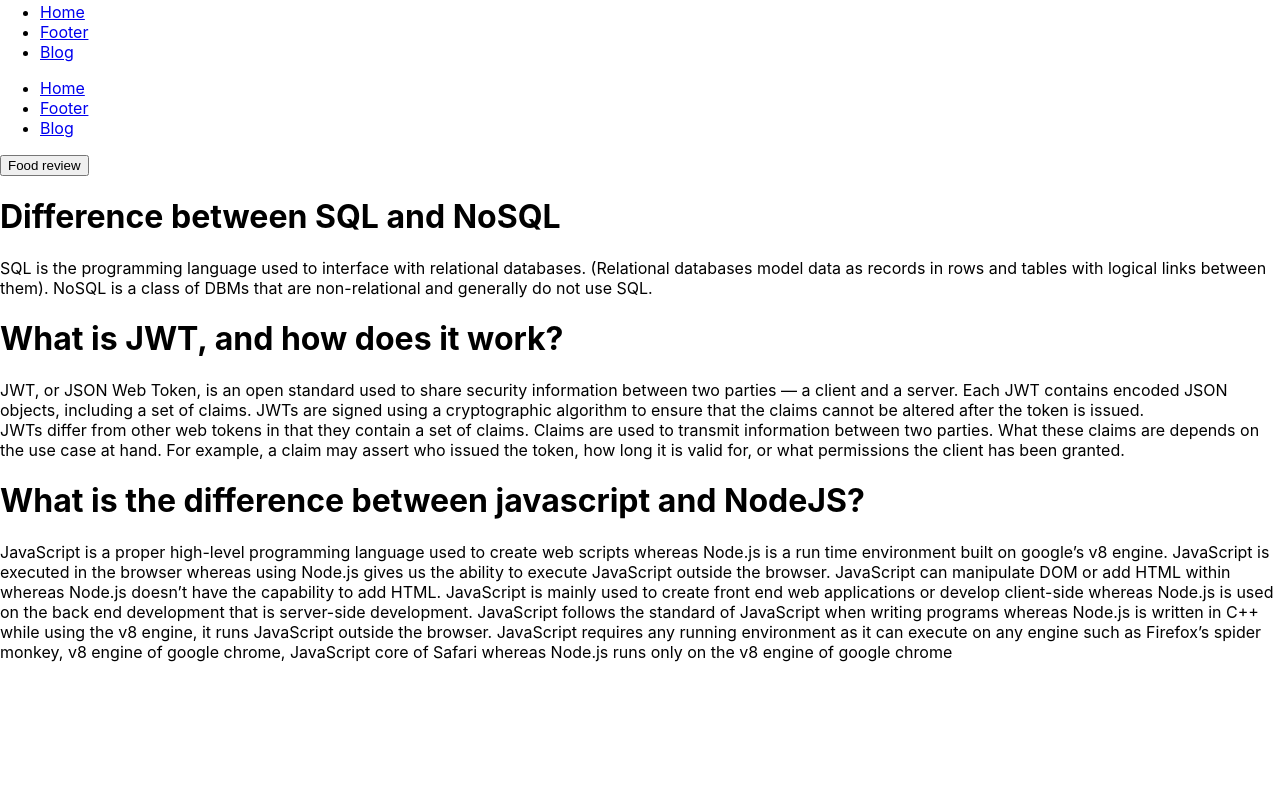
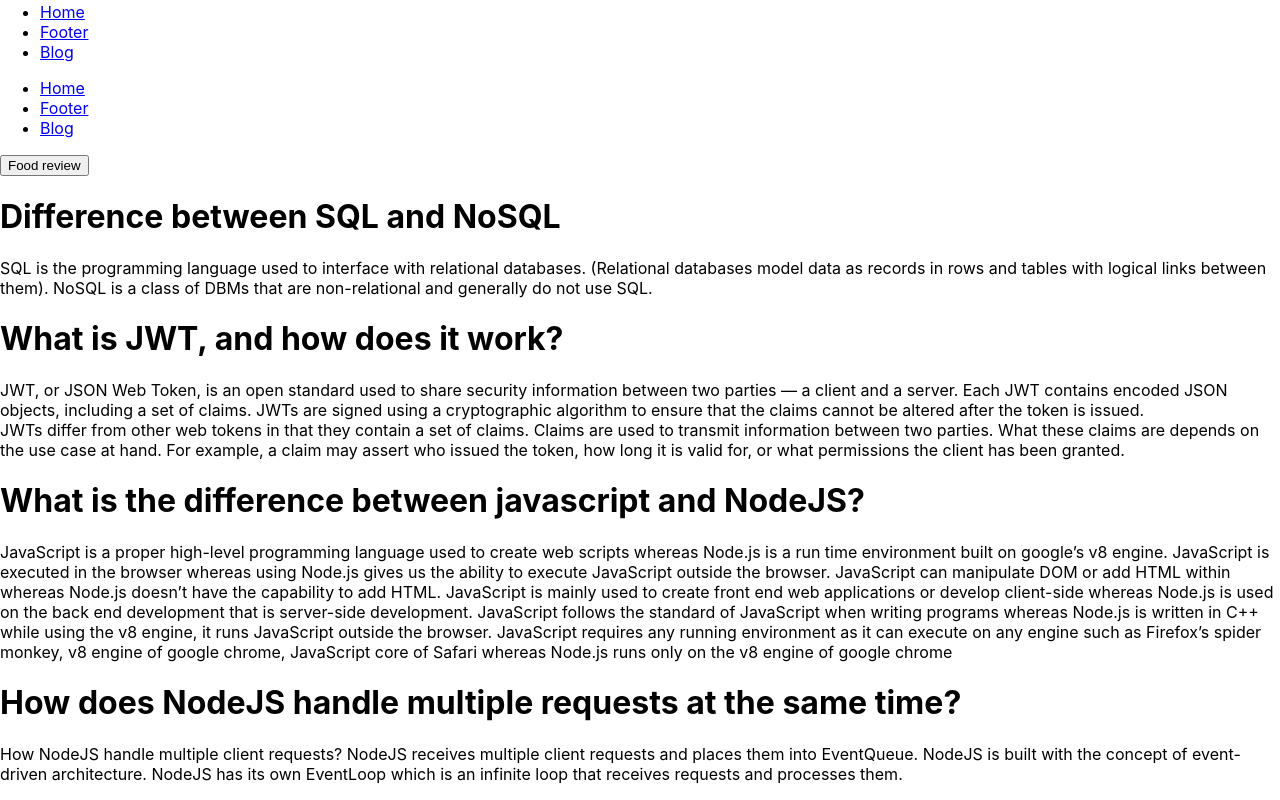
Before and after one commit to Abrahon/my-food-review-service-clients-repo, a React (Create React App) app: page /blog in a window 1280 px wide. Shown: the part 1298-2098 px from the top of the page. Before the commit the page ends 1976 px from the top, so only its background shows below. Built offline with nearby package versions, Linux system fonts and the light colour scheme.

Commit message:
added question 4

```diff
--- a/src/Pages/Home/Blog/Blog.js
+++ b/src/Pages/Home/Blog/Blog.js
@@ -23,7 +23,10 @@
                         JavaScript follows the standard of JavaScript when writing programs whereas Node.js is written in C++ while using the v8 engine, it runs JavaScript outside the browser.
                  JavaScript requires any running environment as it can execute on any engine such as Firefox’s spider monkey, v8 engine of google chrome, JavaScript core of Safari whereas Node.js runs only on the v8 engine of google chrome</p>
             </div>
-
+            <div>
+                <h1 className='text-3xl font-bold text-orange-600 m-5'>How does NodeJS handle multiple requests at the same time?</h1>
+                <p>How NodeJS handle multiple client requests? NodeJS receives multiple client requests and places them into EventQueue. NodeJS is built with the concept of event-driven architecture. NodeJS has its own EventLoop which is an infinite loop that receives requests and processes them.</p>
+            </div>
 
         </div>
     )
```
